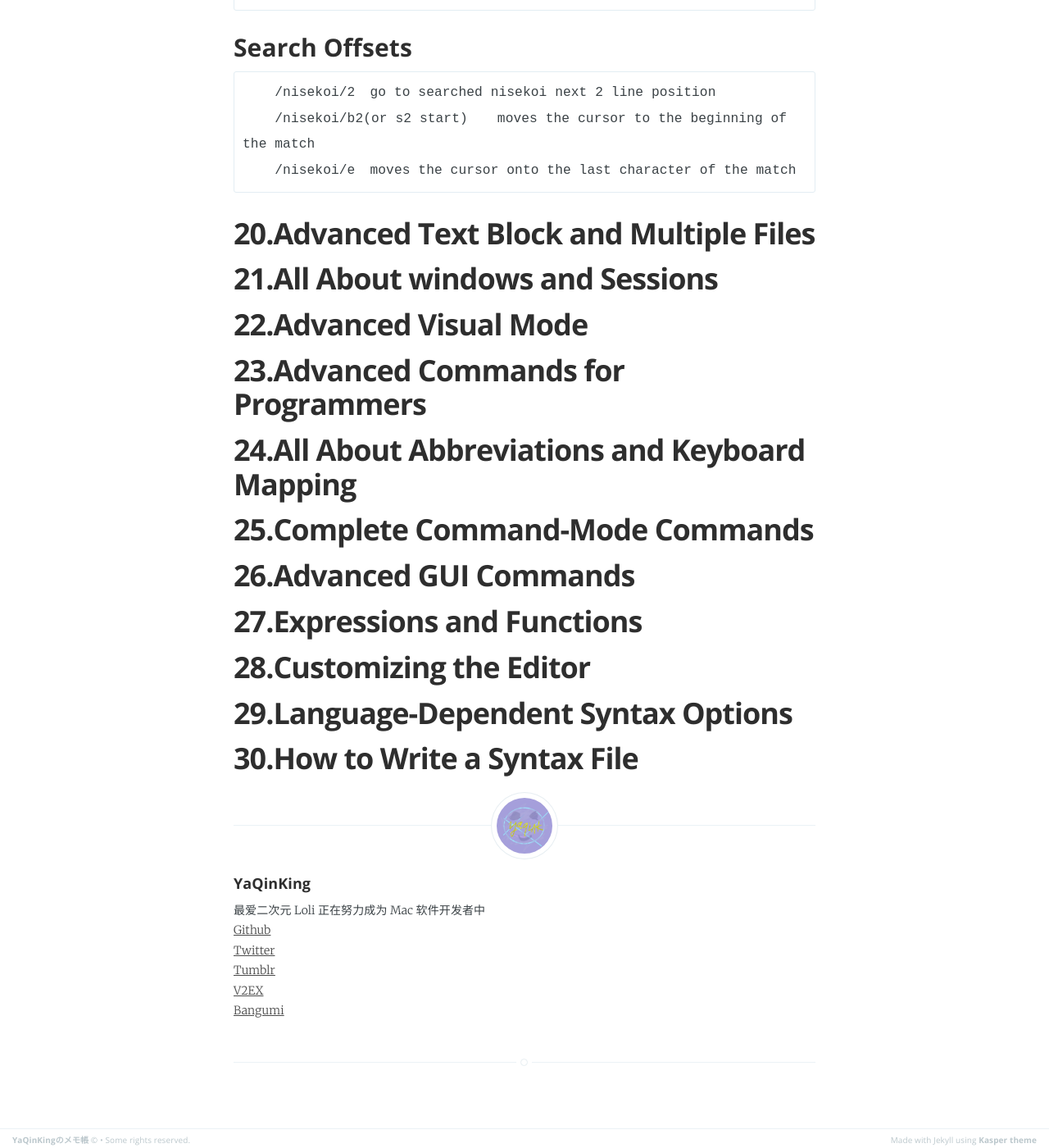
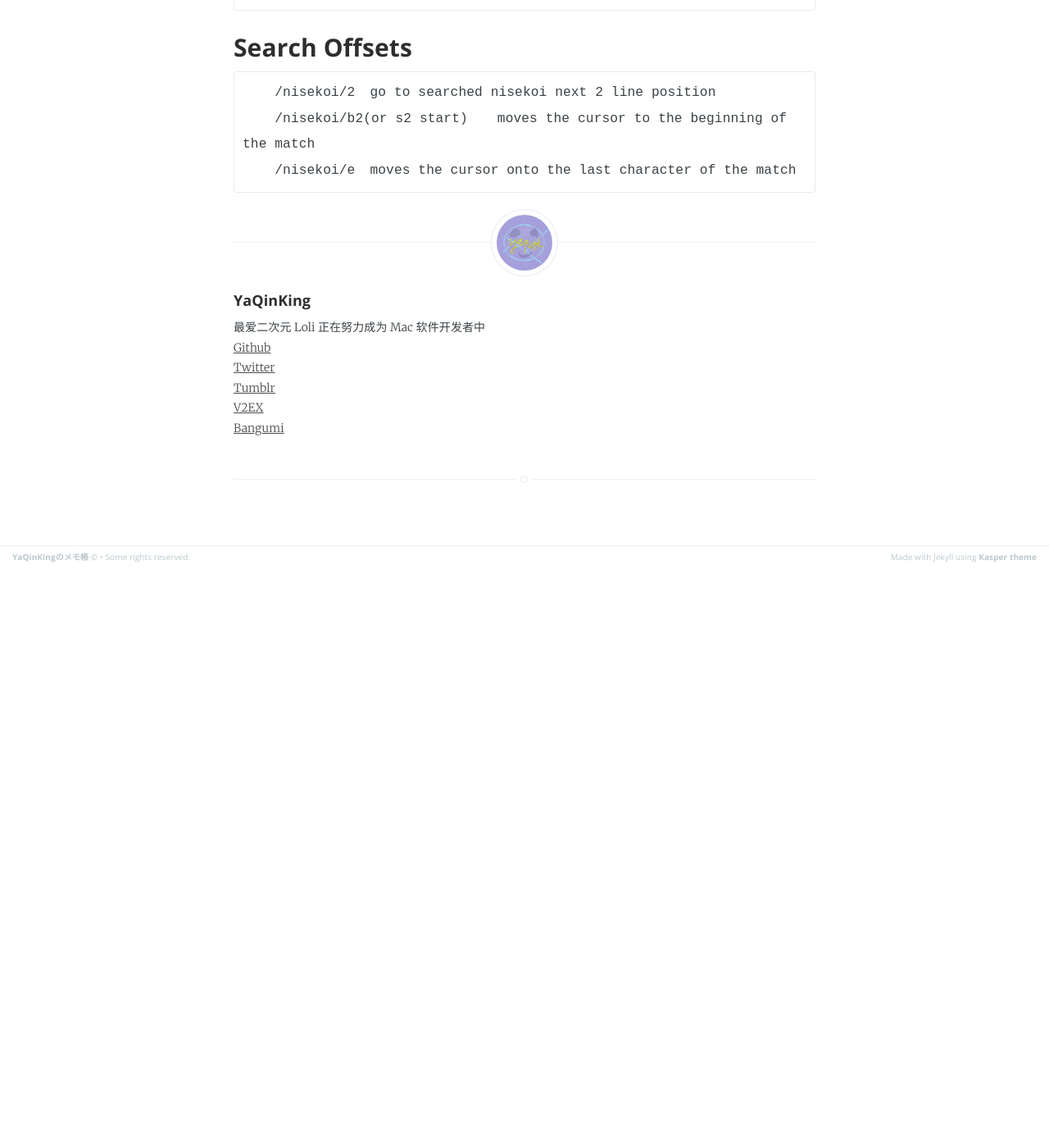
Before and after one commit to yaqinking/yaqinking.github.io, a Jekyll site: the page built from _posts/2015-03-27-UseVim.md, in a window 1280 px wide and 1400 px high, scrolled down 23302 px. Shown: the whole window at 82% size. Built offline with Jekyll 4.4.1, drawn with Linux system fonts in a browser that asks for light colours; Markdown is read by kramdown in place of the engine named in the settings; after the commit the page ends 23996 px from its top, so only the background shows below that.

Commit message:
Post Quering-An-Array

```diff
--- a/_posts/2015-03-27-UseVim.md
+++ b/_posts/2015-03-27-UseVim.md
@@ -655,15 +655,3 @@ categories: Software
 	    /nisekoi/2	go to searched nisekoi next 2 line position
 	    /nisekoi/b2(or s2 start)	moves the cursor to the beginning of the match
 	    /nisekoi/e	moves the cursor onto the last character of the match
-
-## 20.Advanced Text Block and Multiple Files
-## 21.All About windows and Sessions
-## 22.Advanced Visual Mode
-## 23.Advanced Commands for Programmers
-## 24.All About Abbreviations and Keyboard Mapping
-## 25.Complete Command-Mode Commands
-## 26.Advanced GUI Commands
-## 27.Expressions and Functions
-## 28.Customizing the Editor
-## 29.Language-Dependent Syntax Options
-## 30.How to Write a Syntax File
```
Also changed, not shown: _posts/2015-04-10-Querying-An-Array.md (added, +42 -0 lines).
